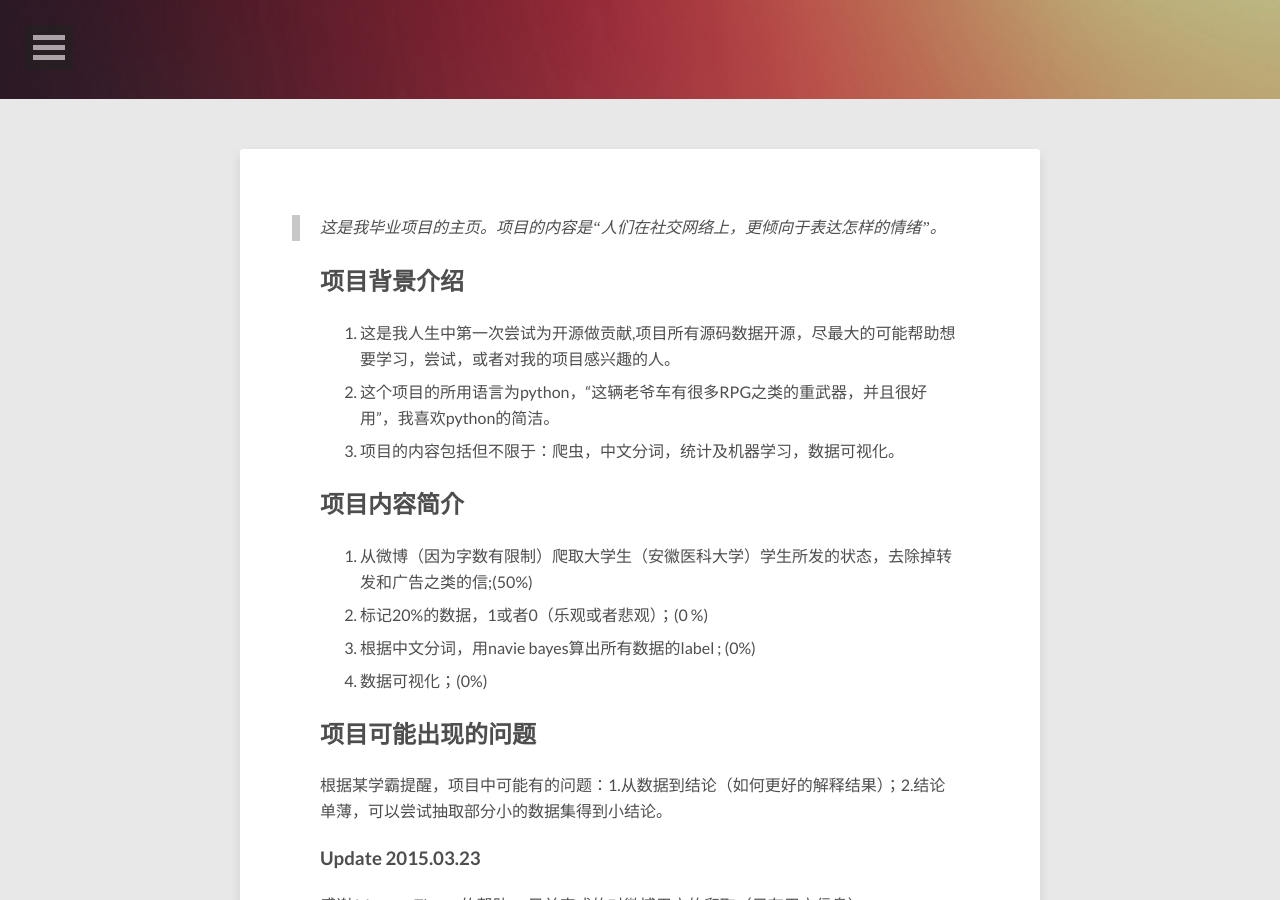
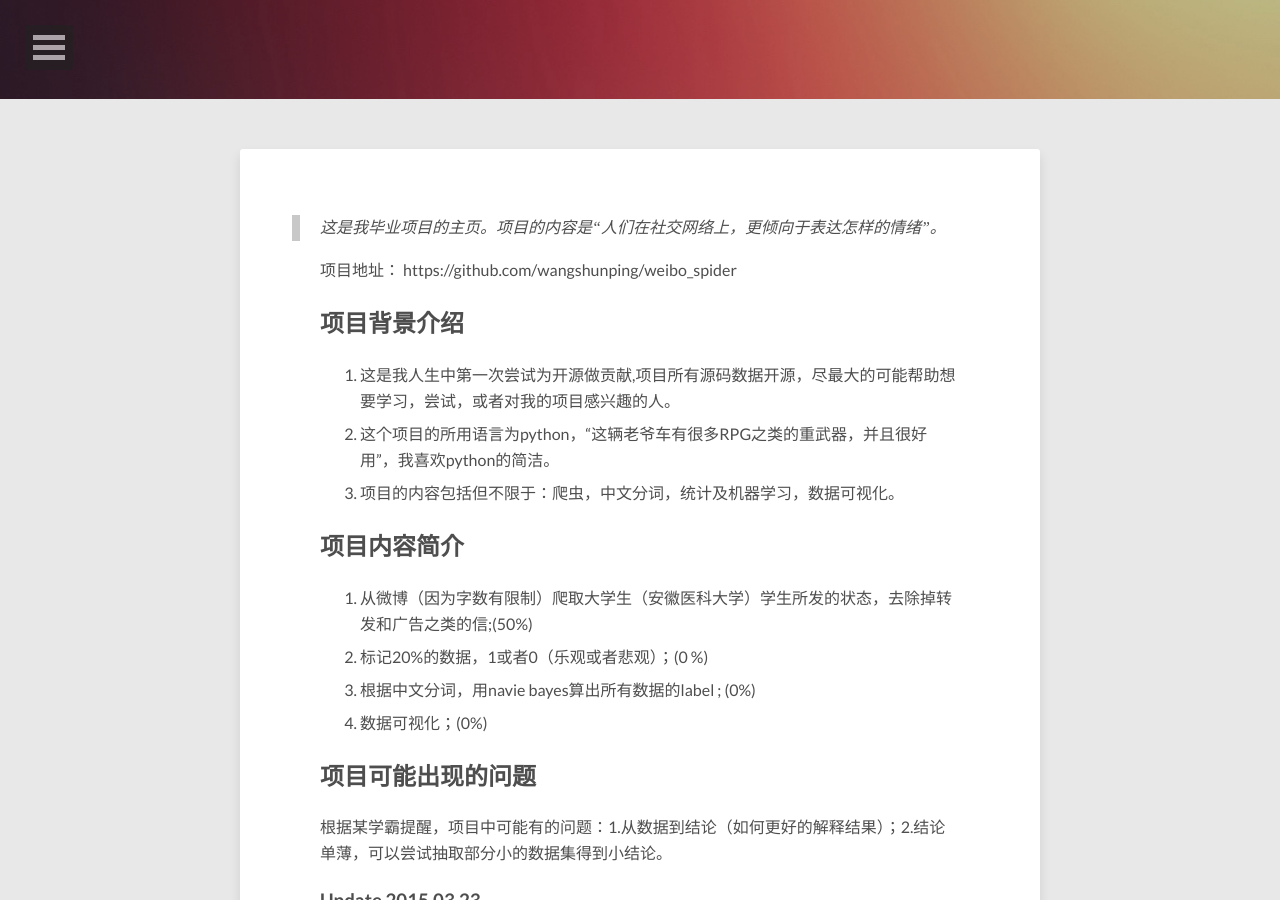
Before and after one commit to wangshunping/wangshunping.github.io, a Jekyll site: the page built from _posts/02.项目/2015-02-24-graduation-project.md, in a window 1280 px wide and 900 px high, scrolled down 301 px. Built offline with Jekyll 4.4.1, drawn with Linux system fonts in a browser that asks for light colours; nearby versions of some CDN libraries; comment, search, counter and statistics services are not loaded.

Commit message:
modify modify graduation-project

```diff
--- a/_posts/02.项目/2015-02-24-graduation-project.md
+++ b/_posts/02.项目/2015-02-24-graduation-project.md
@@ -10,6 +10,8 @@ category: 项目
 ---
 
 > 这是我毕业项目的主页。项目的内容是“人们在社交网络上，更倾向于表达怎样的情绪”。
+
+项目地址： https://github.com/wangshunping/weibo_spider
 
 ## 项目背景介绍
 
```
Also changed, not shown: 2 other files.
